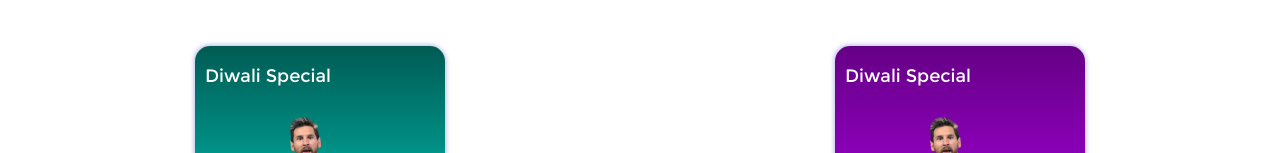
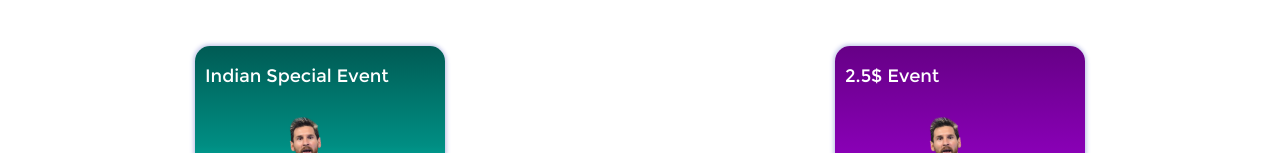
Before and after one commit to pes-tournament/pes, a plain HTML site: page 7733index11.html in a window 1280 px wide. Shown: the part 601-754 px from the top of the page. Drawn offline with Linux system fonts and the light colour scheme.

Commit message:
Update 7733index11.html

```diff
--- a/7733index11.html
+++ b/7733index11.html
@@ -67,7 +67,7 @@
 					<!--upcoming post1-->
 			<div class="collection_ct" style="background: linear-gradient(to bottom, #005B54, #008E83, #00FFEB, #009E91, #005952);"
                    onclick="Upcomingone(); document.getElementsByClassName('outro')[0].style.background='linear-gradient(to bottom, #005B54, #008E83, #00FFEB, #009E91, #005952)'; document.getElementsByClassName('outro')[0].style.display='block'; ">
-			<div class="collection_ct_ti"><div class="collection_ct_ti_sub">Diwali Special</div></div>
+			<div class="collection_ct_ti"><div class="collection_ct_ti_sub">Indian Special Event</div></div>
 <div class="collection_ct_img">
            <img src="events.png" width="100%" />
 </div>
@@ -86,7 +86,7 @@
 			<!--upcoming post2-->
 			<div class="collection_ct" style="background: linear-gradient(to bottom, #660086, #8700B3, #A400D9, #8400AF, #650085);"
                    onclick="Upcomingtwo(); document.getElementsByClassName('outro')[0].style.background='linear-gradient(to bottom, #660086, #8700B3, #A400D9, #8400AF, #650085)'; document.getElementsByClassName('outro')[0].style.display='block'; ">
-			<div class="collection_ct_ti"><div class="collection_ct_ti_sub">Diwali Special</div></div>
+			<div class="collection_ct_ti"><div class="collection_ct_ti_sub">2.5$ Event</div></div>
 <div class="collection_ct_img">
            <img src="events.png" width="100%" />
 </div>
```
